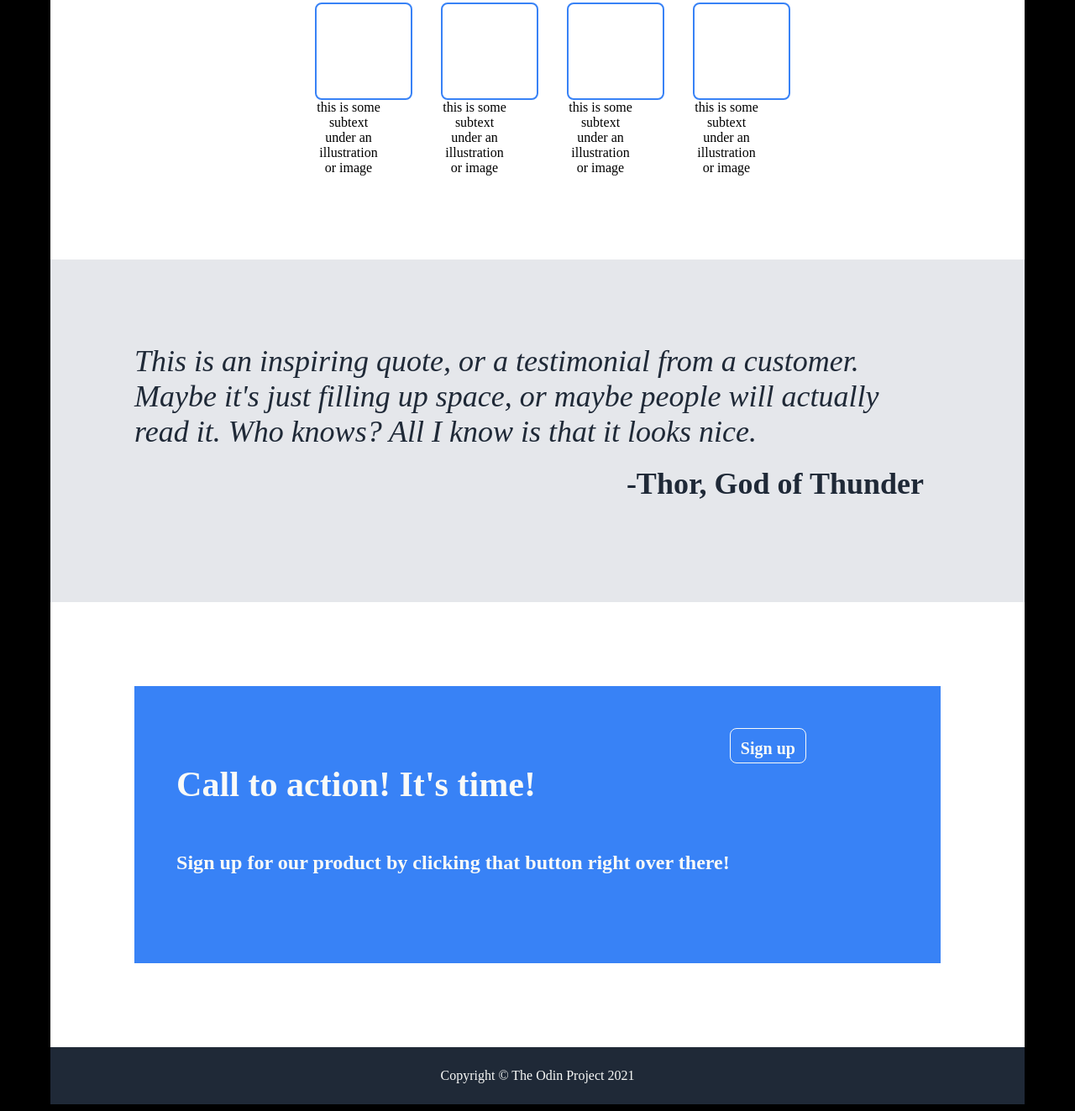
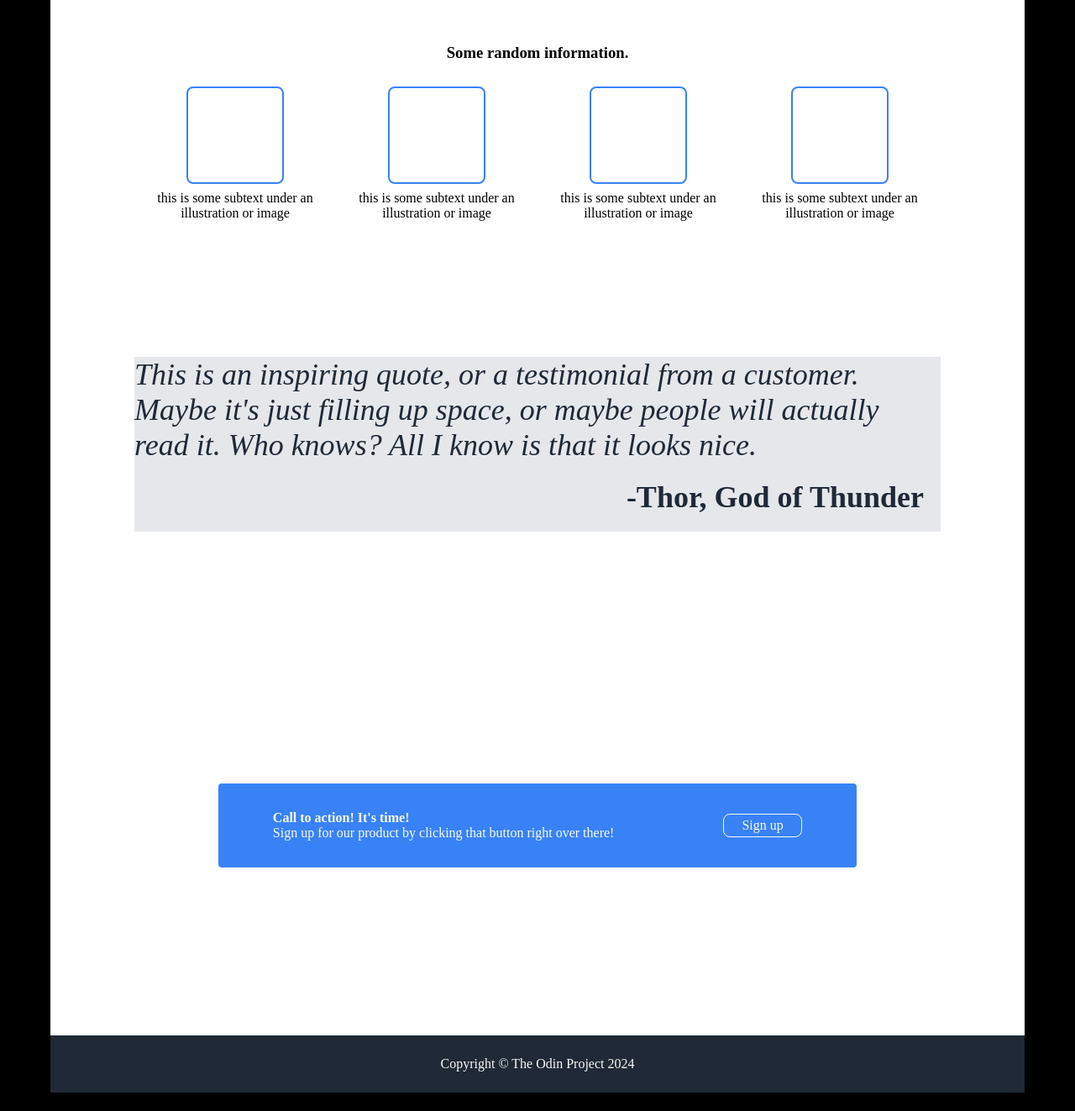
Before and after one commit to Distinct-Witness/landing-page, a plain HTML site: page index.html in a window 1280 px wide. Shown: the part 418-1741 px from the top of the page at 84% size. Drawn offline with Linux system fonts and the light colour scheme.

Commit message:
aligned signup call to action button and centred subtext for cards

```diff
--- a/index.html
+++ b/index.html
@@ -18,77 +18,51 @@
                 <li>header link three</li>
             </ul>
         </div>
-        <div class="top">
+        <div class="blue-space">
             <div class="box">
                 <h1>This website is awesome</h1>
                 <h4>This website has some subtext that goes here under the main title. It's smaller font and the color is lower contrast</h5>
-                <div class="button">
-                    Sign up
+                <div class="button">Sign up</div>
+            </div>
+            <div class="placeholder">this is a placeholder for an image</div>
         </div>
     </div>
-            <div class="placeholder">
-                this is a placeholder for an image
-            </div>
-        </div>
-    </div>
-    <div class="container">
+    <div class="white-space">
+        <div class="center-box">
             <div class="intro">
                 <h3>Some random information.</h3>
                 <div class="cards">
                     <div class="card">
-                    <div class="image">
-
-                    </div>
-                    <div class="caption">
-                        this is some subtext under an illustration or image
-                    </div>
+                        <div class="image"></div>
+                        <div class="caption">this is some subtext under an illustration or image</div>
                     </div>
                     <div class="card">
-                    <div class="image">
-
-                    </div>
-                    <div class="caption">
-                        this is some subtext under an illustration or image
-                    </div>
+                        <div class="image"></div>
+                        <div class="caption">this is some subtext under an illustration or image</div>
                     </div>
                     <div class="card">
-                    <div class="image">
-
-                    </div>
-                    <div class="caption">
-                        this is some subtext under an illustration or image
-                    </div>
+                        <div class="image"></div>
+                        <div class="caption">this is some subtext under an illustration or image</div>
                     </div>
                     <div class="card">
-                    <div class="image">
-
-                    </div>
-                    <div class="caption">
-                        this is some subtext under an illustration or image
-                    </div>
+                        <div class="image"></div>
+                        <div class="caption">this is some subtext under an illustration or image</div>
                     </div>
                 </div>
             </div>
             <div class="quote">
-            <div class="text">
-                This is an inspiring quote, or a testimonial from a customer. Maybe it's just filling up space, or maybe people will actually read it. Who knows? All I know is that it looks nice.
-            </div>
-            <div class="attribution">
-                -Thor, God of Thunder
+                <div class="text">This is an inspiring quote, or a testimonial from a customer. Maybe it's just filling up space, or maybe people will actually read it. Who knows? All I know is that it looks nice.</div>
+                <div class="attribution">-Thor, God of Thunder</div>
             </div>
         </div>
         <div class="sign-up">
             <div class="content">
-                <h3>Call to action! It's time!</h3>
-                <h6>Sign up for our product by clicking that button right over there!</h6>
+                <p class="title">Call to action! It's time!</p>
+                <p class="subtext">Sign up for our product by clicking that button right over there!</p>
             </div>
-            <div class="button">
-                Sign up
+            <div class="button">Sign up</div>
         </div>
     </div>
-    </div>
-    <div class="footer">
-        Copyright © The Odin Project 2021
-    </div>
+    <div class="footer">Copyright © The Odin Project 2024</div>
 </body>
 </html>
--- a/style.css
+++ b/style.css
@@ -41,7 +41,7 @@ ul {
     gap: 16px;
 }
 
-.top {
+.blue-space {
     display: flex;
     justify-content: space-between;
     padding-top: 80px;
@@ -66,10 +66,18 @@ ul {
     display: flex;
 }
 
-.container {
+.white-space {
     display: flex;
     flex-direction: column;
     background-color: white;
+}
+
+.center-box {
+    display: flex;
+    flex-direction: column;
+    justify-content: center;
+    align-items: center;
+    padding: 100px;
 }
 
 .quote {
@@ -78,7 +86,8 @@ ul {
     font-family: 'light italic';
     color: #1F2937;
     justify-content: space-around;
-    padding: 100px;
+    padding: 0px;
+    margin-top: 160px;
 }
 
 .attribution {
@@ -97,17 +106,20 @@ ul {
 }
 
 .intro {
+    display: flex;
+    flex-direction: column;
     text-align: center;
-    padding: 10px 60px 100px;
+    flex-shrink: 0;
 }
 
 .sign-up {
     background-color: #3882F6;
-    font-size: 36px;
-    font-weight: bolder;
     color: #F9FAF8;
-    padding: 50px;
-    margin: 100px;
+    border-radius: 4px;
+    justify-content: space-around;
+    align-items: center;
+    margin: 200px;
+    height: 100px;
     display: flex;
 }
 
@@ -127,18 +139,11 @@ ul {
     border-radius: 8px;
     padding: 4px 16px;
     text-align: center;
-}
-
-.top .button {
     width: 60px;
 }
 
 .sign-up .button {
     border: 1px solid #F9FAF8;
-    height: 16px;
-    font-size: 20px;
-    padding: 12px;
-    text-align: center;
 }
 
 .image {
@@ -148,6 +153,7 @@ ul {
     border-radius: 8px;
     height: 80px;
     width: 80px;
+    margin: 8px;
 }
 
 .caption {
@@ -156,10 +162,16 @@ ul {
 
 .cards {
     display: flex;
-    justify-content: center;
-    gap: 70px;
+    justify-content: space-between;
 }
 
 .card {
-    width: 80px;
+    display: flex;
+    flex-direction: column;
+    align-items: center;
+    margin: 2px;
 }
+
+p {
+    margin: 0px;
+}
```
Lines whose indentation alone changed are shown as unchanged.
